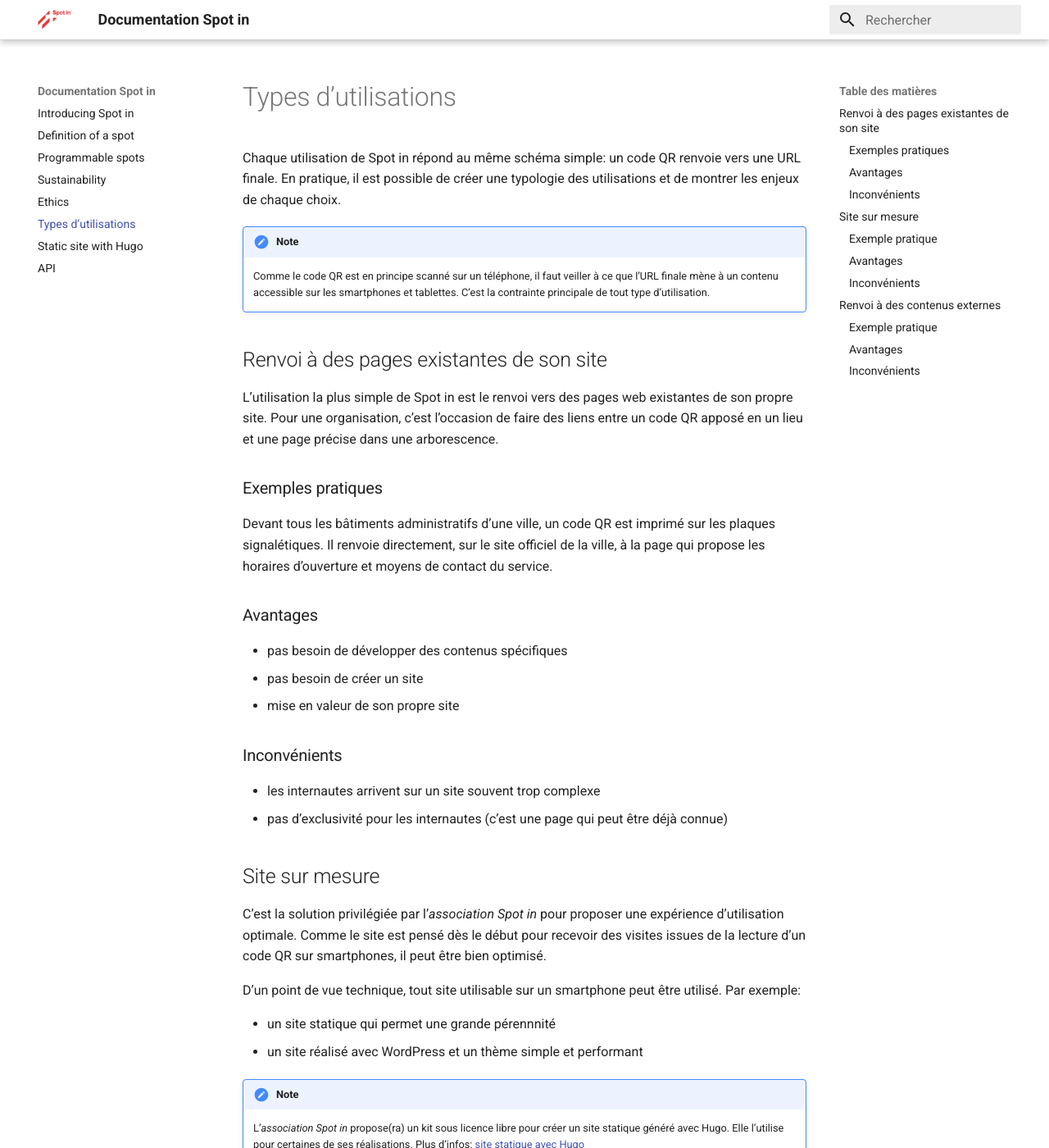
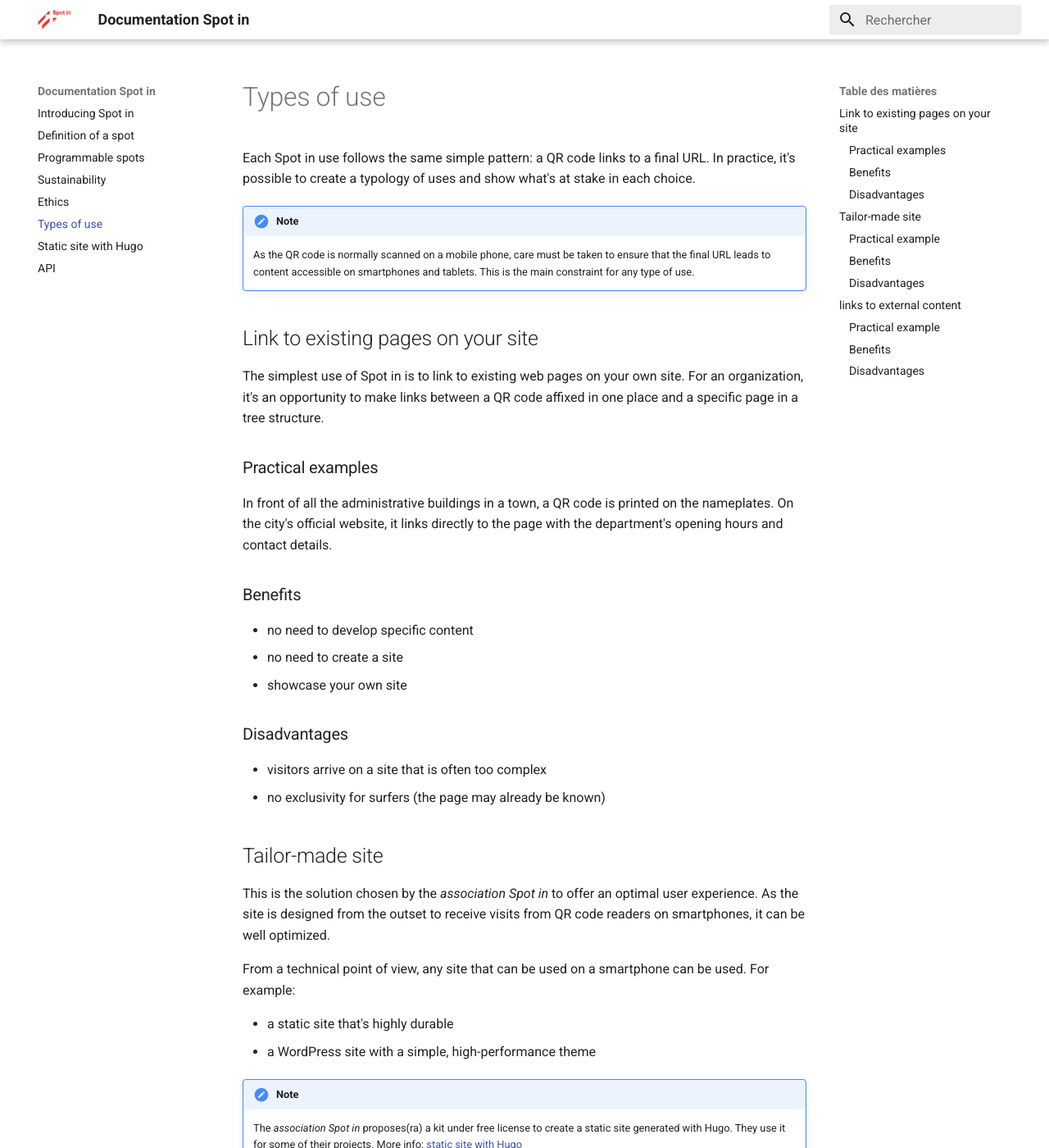
Before and after one commit to nfriedli/docs.spotin.ch, an MkDocs documentation site: the page built from docs/utilisations.md, in a window 1280 px wide and 1400 px high. Shown: the whole window at 82% size. Built offline with MkDocs 1.6.1 and Material for MkDocs 9.7.7, drawn with Linux system fonts in a browser that asks for light colours; some of the changed text lies outside the part shown.

Commit message:
Translate utilisations.md
Translation from French to English

```diff
--- a/docs/utilisations.md
+++ b/docs/utilisations.md
@@ -1,78 +1,78 @@
-# Types d’utilisations
+# Types of use
 
-Chaque utilisation de Spot in répond au même schéma simple: un code QR renvoie vers une URL finale. En pratique, il est possible de créer une typologie des utilisations et de montrer les enjeux de chaque choix.
+Each Spot in use follows the same simple pattern: a QR code links to a final URL. In practice, it's possible to create a typology of uses and show what's at stake in each choice.
 
 !!! note
 
-    Comme le code QR est en principe scanné sur un téléphone, il faut veiller à ce que l’URL finale mène à un contenu accessible sur les smartphones et tablettes. C’est la contrainte principale de tout type d’utilisation.
+    As the QR code is normally scanned on a mobile phone, care must be taken to ensure that the final URL leads to content accessible on smartphones and tablets. This is the main constraint for any type of use.
 
-## Renvoi à des pages existantes de son site
+## Link to existing pages on your site
 
-L’utilisation la plus simple de Spot in est le renvoi vers des pages web existantes de son propre site. Pour une organisation, c’est l’occasion de faire des liens entre un code QR apposé en un lieu et une page précise dans une arborescence.
+The simplest use of Spot in is to link to existing web pages on your own site. For an organization, it's an opportunity to make links between a QR code affixed in one place and a specific page in a tree structure.
 
-### Exemples pratiques
+### Practical examples
 
-Devant tous les bâtiments administratifs d’une ville, un code QR est imprimé sur les plaques signalétiques. Il renvoie directement, sur le site officiel de la ville, à la page qui propose les horaires d’ouverture et moyens de contact du service.
+In front of all the administrative buildings in a town, a QR code is printed on the nameplates. On the city's official website, it links directly to the page with the department's opening hours and contact details.
 
-### Avantages
+### Benefits
 
-- pas besoin de développer des contenus spécifiques
-- pas besoin de créer un site
-- mise en valeur de son propre site
+- no need to develop specific content
+- no need to create a site
+- showcase your own site
 
-### Inconvénients
+### Disadvantages
 
-- les internautes arrivent sur un site souvent trop complexe
-- pas d’exclusivité pour les internautes (c’est une page qui peut être déjà connue)
+- visitors arrive on a site that is often too complex
+- no exclusivity for surfers (the page may already be known)
 
-## Site sur mesure
+## Tailor-made site
 
-C’est la solution privilégiée par l’*association Spot in* pour proposer une expérience d’utilisation optimale. Comme le site est pensé dès le début pour recevoir des visites issues de la lecture d’un code QR sur smartphones, il peut être bien optimisé.
+This is the solution chosen by the *association Spot in* to offer an optimal user experience. As the site is designed from the outset to receive visits from QR code readers on smartphones, it can be well optimized.
 
-D’un point de vue technique, tout site utilisable sur un smartphone peut être utilisé. Par exemple:
+From a technical point of view, any site that can be used on a smartphone can be used. For example:
 
-- un site statique qui permet une grande pérennnité
-- un site réalisé avec WordPress et un thème simple et performant
+- a static site that's highly durable
+- a WordPress site with a simple, high-performance theme
 
 !!! note
 
-    L’*association Spot in* propose(ra) un kit sous licence libre pour créer un site statique généré avec Hugo. Elle l’utilise pour certaines de ses réalisations. Plus d’infos: [site statique avec Hugo](/hugo/)
+    The *association Spot in* proposes(ra) a kit under free license to create a static site generated with Hugo. They use it for some of their projects. More info: [static site with Hugo](/hugo/)
 
-### Exemple pratique
+### Practical example
 
-Une ville moyenne propose un parcours qui mêle sport et culture au bord du lac. Dans cet exemple, en production, il n’existe aucun menu de navigation. Il n’est possible d’accéder aux pages de contenu que par Spot in. Donc uniquement en se rendant sur les lieux pour scanner un code QR.
+A medium-sized town offers a combination of sport and culture by the lake. In this example, there is no navigation menu in production. Content pages can only be accessed via Spot in. In other words, only by visiting the site and scanning a QR code.
 
 https://www.rjb.ch/rjb/Actualite/Region/20230527-Bienne-un-parcours-qui-allie-sport-et-culture.html
 
-### Avantages
+### Benefits
 
-- possible de simplifier ou supprimer la navigation
-- exclusivité (une page peut être accessible par Spot in uniquement)
-- pérennité
-- séparation des tâches (une modification d’un contenu prévu pour Spot in ne change rien au site officiel de l’institution)
+- navigation can be simplified or eliminated
+- exclusivity (a page can only be accessed by Spot in)
+- durability
+- segregation of duties (changes to content intended for Spot in do not affect the institution's official site)
 
-### Inconvénients
+### Disadvantages
 
-- création de contenus supplémentaires
-- nécessité de développer un site spécifique
+- creation of additional content
+- need to develop a specific site
 
-## Renvoi à des contenus externes
+## links to external content
 
-Il est possible d’utiliser Spot in pour renvoyer à des contenus qui ne sont pas sur un nom de domaine géré par les responsables.
+Spot in can be used to link to content not on a domain name managed by the company.
 
-### Exemple pratique
+### Practical example
 
-Une grande ville dont l’histoire, les quartiers et les bâtiments sont bien documentés sur Wikipédia décide de créer des codes QR qui renvoient uniquement à cette encyclopédie en ligne.
+A large city whose history, neighborhoods and buildings are well documented on Wikipedia decides to create QR codes that link only to this online encyclopedia.
 
-Dans un cas, elle décide de renvoyer vers une émission de télévision sur son marché aux fleurs disponible en ligne.
+In one case, it decides to link to a TV program about its flower market available online.
 
-### Avantages
+### Benefits
 
-- mise en valeur de contenus existants de qualité
-- pas de creation de contenus propres
-- pas de maintenance technique
+- enhancement of existing high-quality content
+- no need to create own content
+- no technical maintenance
 
-### Inconvénients
+### Disadvantages
 
-- aucun contrôle sur l’état actuel de la page (p.ex. Wikipédia)
-- suppressions de pages toujours possibles
+- no control over current page status (e.g. Wikipedia)
+- deletion of pages always possible
```
